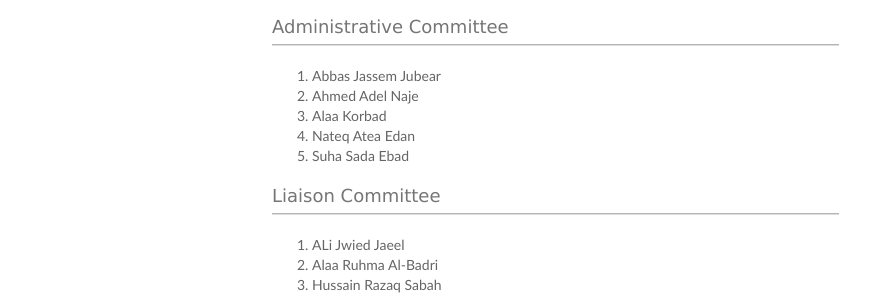
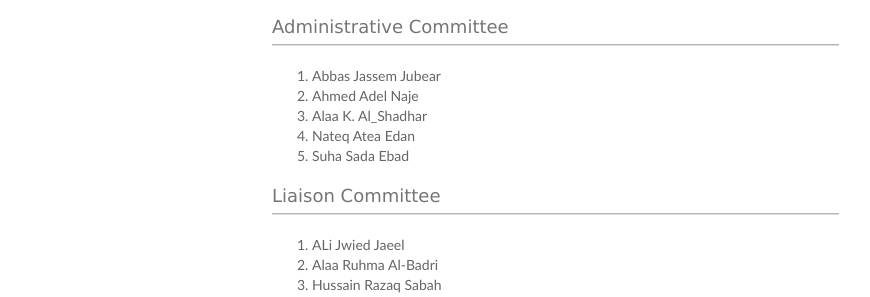
Before and after one commit to alaidi/ICOSEA, a Jekyll site: the page built from committees.md, in a window 1280 px wide. Shown: the part 1296-1593 px from the top of the page, without its empty margins (177-1047 px from the left). Built offline with Jekyll 4.4.1, drawn with Linux system fonts in a browser that asks for light colours.

Commit message:
update cmt

```diff
--- a/_includes/cmt.html
+++ b/_includes/cmt.html
@@ -43,7 +43,7 @@ Dr. Ali Nasser Helo, Dean of Engenireeing College
 
 1. Abbas Jassem Jubear
 2. Ahmed Adel Naje
-3. Alaa Korbad
+3. Alaa K. Al_Shadhar
 4. Nateq Atea Edan
 5. Suha Sada Ebad
 
```
